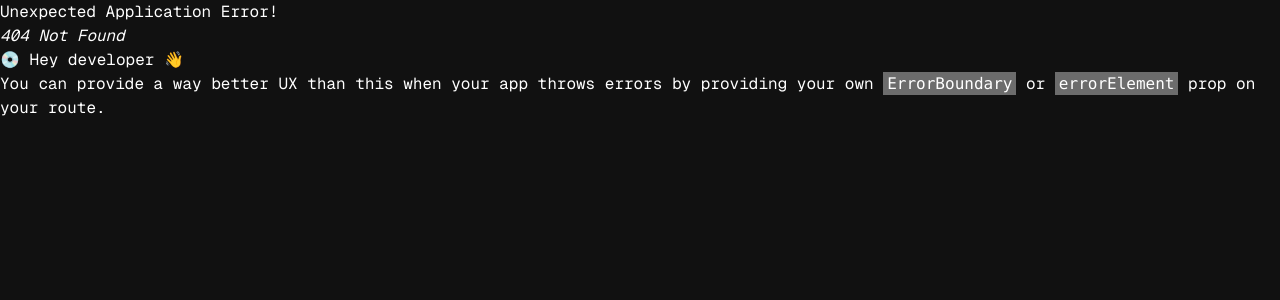
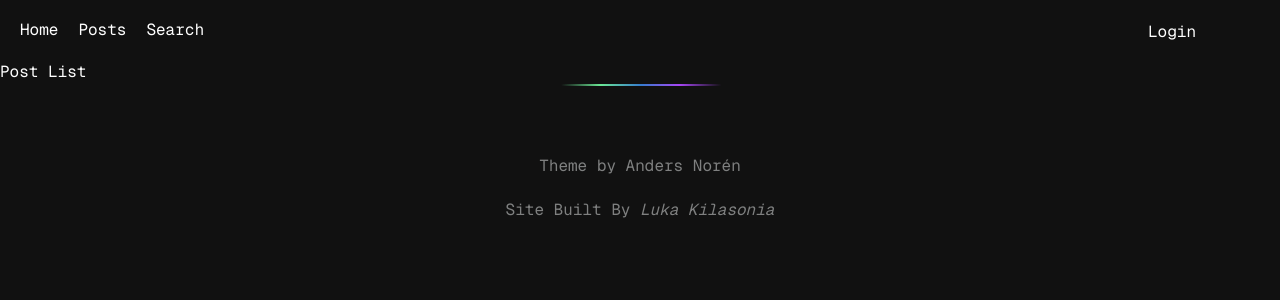
Before and after one commit to kila21/myblog, a React app in the folder frontend/: page /posts in a window 1280 px wide. Before the commit this address had no page. Shown: the top 300 px of the page. Built offline with nearby package versions, Linux system fonts and the light colour scheme; no server answers; the HTML template or start-up script is replaced by a standard one.

Commit message:
[page] create post list endpoint

```diff
--- a/frontend/src/main.tsx
+++ b/frontend/src/main.tsx
@@ -18,6 +18,7 @@ import { DetailPost } from './page/posts/DetailPost.tsx'
 import { Profile } from './page/profile/Profile.tsx'
 import { store } from './store/store.ts'
 import { Bookmark } from './page/bookmark/Bookmark.tsx'
+import { PostList } from './page/posts/PostList.tsx'
 
 const router = createBrowserRouter([
   {
@@ -27,7 +28,8 @@ const router = createBrowserRouter([
       {path: '/', element: <Home />},
       {path: '/post/:slug', element: <DetailPost />},
       {path: '/profile/:username', element: <Profile />},
-      {path: '/bookmarks', element: <Bookmark />}
+      {path: '/bookmarks', element: <Bookmark />},
+      {path: '/posts', element: <PostList />}
     ]
   },
   {path: '/login', element: <Login />},
--- /dev/null
+++ b/frontend/src/page/posts/PostList.tsx
@@ -0,0 +1,6 @@
+
+export const PostList = () => {
+    return (
+        <div>Post List</div>
+    )
+}
```
